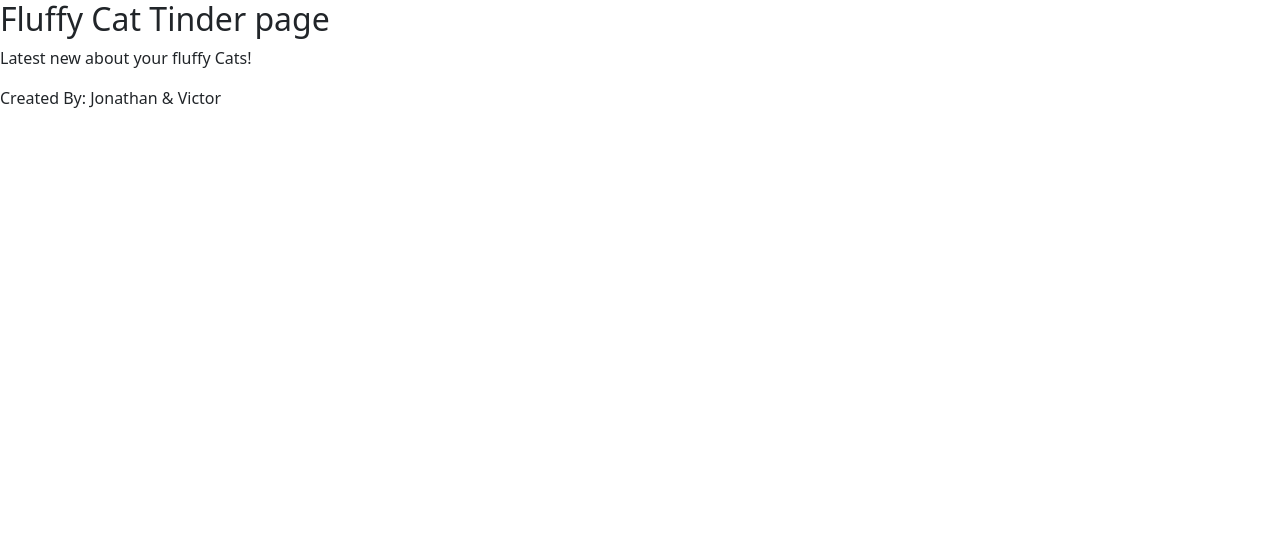
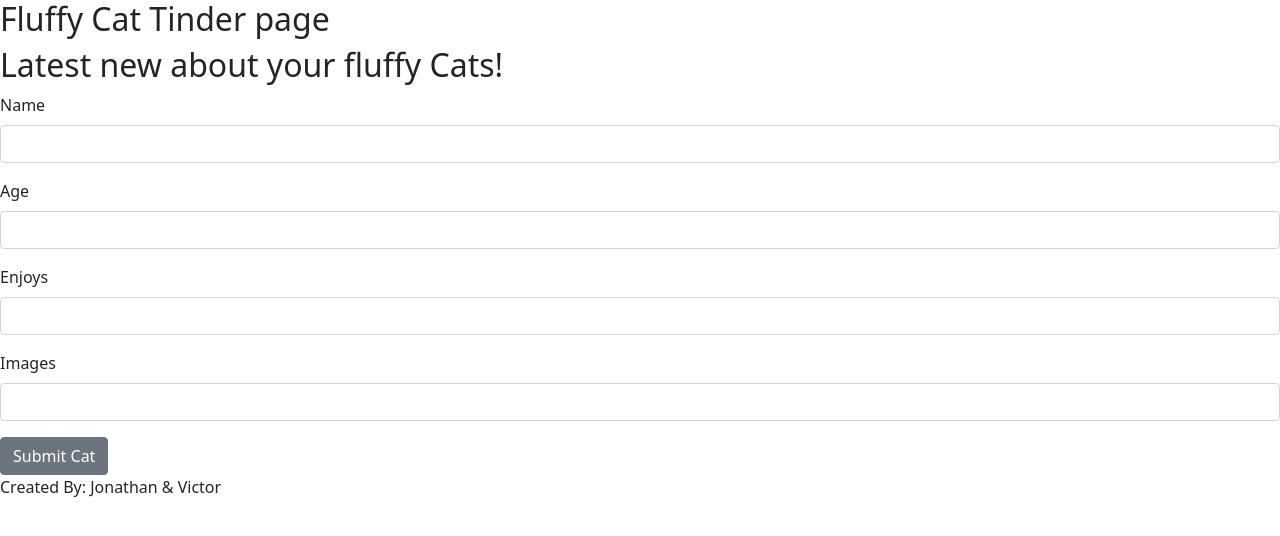
Before and after one commit to learn-academy-2022-bravo/cat-tinder-frontend-bombay-cats-jonathan-victor, a React (Create React App) app: page /catnew in a window 1280 px wide. Shown: the top 536 px of the page. Built offline with nearby package versions, Linux system fonts and the light colour scheme.

Commit message:
Completed Card Task

```diff
--- a/src/App.js
+++ b/src/App.js
@@ -23,6 +23,10 @@ class App extends Component {
     }
   }
 
+  createCat = (cat) => {
+    console.log(cat)
+  }
+
   render() {
     console.log(this.state.cats)
     return(
@@ -32,7 +36,7 @@ class App extends Component {
           <Route exact path="/" component={Home} />
           <Route path="/catindex" render={(props) => <CatIndex cats={this.state.cats} />} />
           <Route path="/catedit" component={CatEdit} />
-          <Route path="/catnew" component={CatNew} />
+          <Route path="/catnew" render={(props) => <CatNew createCat={this.createCat} />} />
           <Route path="/catshow/:id" render={(props) => {
             let id = props.match.params.id
             let cat = this.state.cats.find(cat => cat.id === +id)
--- a/src/Pages/CatNew.js
+++ b/src/Pages/CatNew.js
@@ -1,13 +1,91 @@
 import React, { Component } from 'react';
+import { Redirect } from 'react-router-dom';
+import {
+    Button,
+    Form,
+    FormGroup,
+    Input,
+    Label
+  } from 'reactstrap';
+  class CatNew extends Component {
 
-class CatNew extends Component {
+  constructor(props){
+      super(props)
+      this.state = {
+          newCat: {
+              name: "",
+              age: "",
+              enjoys: "",
+              image: ""
+            },
+            submitted: false
+        }
+    }
+    handleChange = (e) => {
+        let { newCat } = this.state
+        newCat[e.target.name] = e.target.value
+        this.setState({newCat: newCat})
+      }
+      handleSubmit = () => {
+        this.props.createCat(this.state.newCat)
+        this.setState({submitted: true})
+      }
+
+
         render() {
             return (
                 <div>
-                <p>Latest new about your fluffy Cats!</p>
+                    <h2>Latest new about your fluffy Cats!</h2>
+                    <Form>
+                        <FormGroup>
+                            <Label for="name">Name</Label>
+                            <Input
+                            type="text"
+                            name="name"
+                            onChange={this.handleChange}
+                            value={this.state.newCat.name}
+                            />
+                        </FormGroup>
+                        <FormGroup>
+                            <Label for="age">Age</Label>
+                            <Input
+                            type="text"
+                            name="age"
+                            onChange={this.handleChange}
+                            value={this.state.newCat.age}
+                            />
+                        </FormGroup>
+                        <FormGroup>
+                            <Label for="enjoys">Enjoys</Label>
+                            <Input
+                            type="text"
+                            name="enjoys"
+                            onChange={this.handleChange}
+                            value={this.state.newCat.enjoys}
+                            />
+                        </FormGroup>
+                        <FormGroup>
+                            <Label for="image">Images</Label>
+                            <Input
+                            type="text"
+                            name="image"
+                            onChange={this.handleChange}
+                            value={this.state.newCat.image}
+                            />
+                        </FormGroup>
+                    </Form>
+                    <Button
+                        name="submit"
+                        onClick={this.handleSubmit}
+                        >
+                        Submit Cat
+                    </Button>
+                    {this.state.submitted && <Redirect to="/catindex" />}
+
                 </div>
             );
         }
     }
 
+
 export default CatNew;
```
Also changed, not shown: 1 other file (tests, documents, lock files or other folders). Lines whose indentation alone changed are shown as unchanged.
